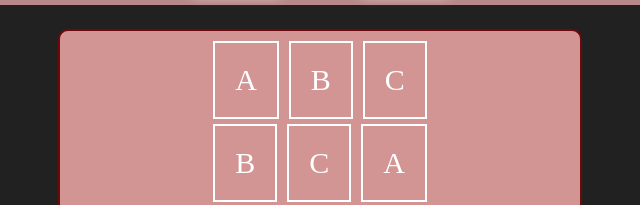
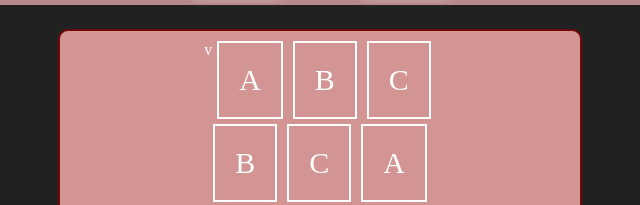
Before and after one commit to AlanRoy25/Javascript-Projects, a website: page Spintheslot/spintheslot.html in a window 1280 px wide. Shown: the part 176-381 px from the top of the page, 320-960 px from the left. Drawn offline with Linux system fonts and the light colour scheme.

Commit message:
made changes in spinslot

```diff
--- a/Spintheslot/spintheslot.html
+++ b/Spintheslot/spintheslot.html
@@ -13,7 +13,7 @@
     <a target="_blank"  href="https://github.com/AlanRoy25"> Github Profile </a>
   </nav>
   <div class="slot-machine" id="slotMachine">
-    <div class="row animate">
+    <div class="row animate"> v
       <div class="symbol">A</div>
       <div class="symbol">B</div>
       <div class="symbol">C</div>
```
